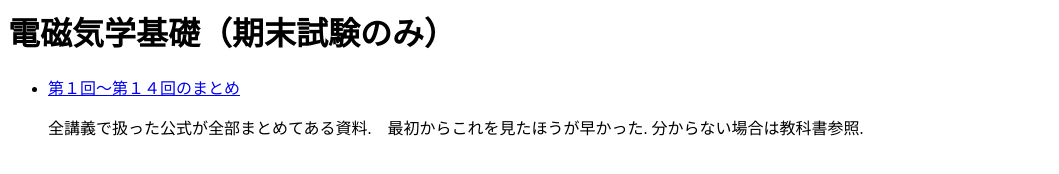
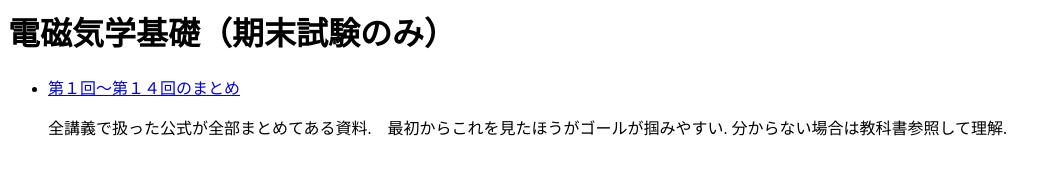
Before and after one commit to jackdawson0410/sample18, a plain HTML site: page index.html in a window 1280 px wide. Shown: the whole page, without its empty margins (0-1059 px from the left). Drawn offline with Linux system fonts and the light colour scheme.

Commit message:
Update index.html

```diff
--- a/index.html
+++ b/index.html
@@ -7,7 +7,7 @@
 	<h1>電磁気学基礎（期末試験のみ）</h1>
 	<ul>
 		<li><a href = "https://www.dropbox.com/scl/fi/gxf9ji4woqncpok84xtz4/.pdf?rlkey=x2v0wptcimf2d93xiaqo42f0b&dl=0">第１回～第１４回のまとめ</a></li>
-		<p>全講義で扱った公式が全部まとめてある資料.　最初からこれを見たほうが早かった. 分からない場合は教科書参照.</p>
+		<p>全講義で扱った公式が全部まとめてある資料.　最初からこれを見たほうがゴールが掴みやすい. 分からない場合は教科書参照して理解.</p>
 	</ul>
 </body>
 </html>
```
